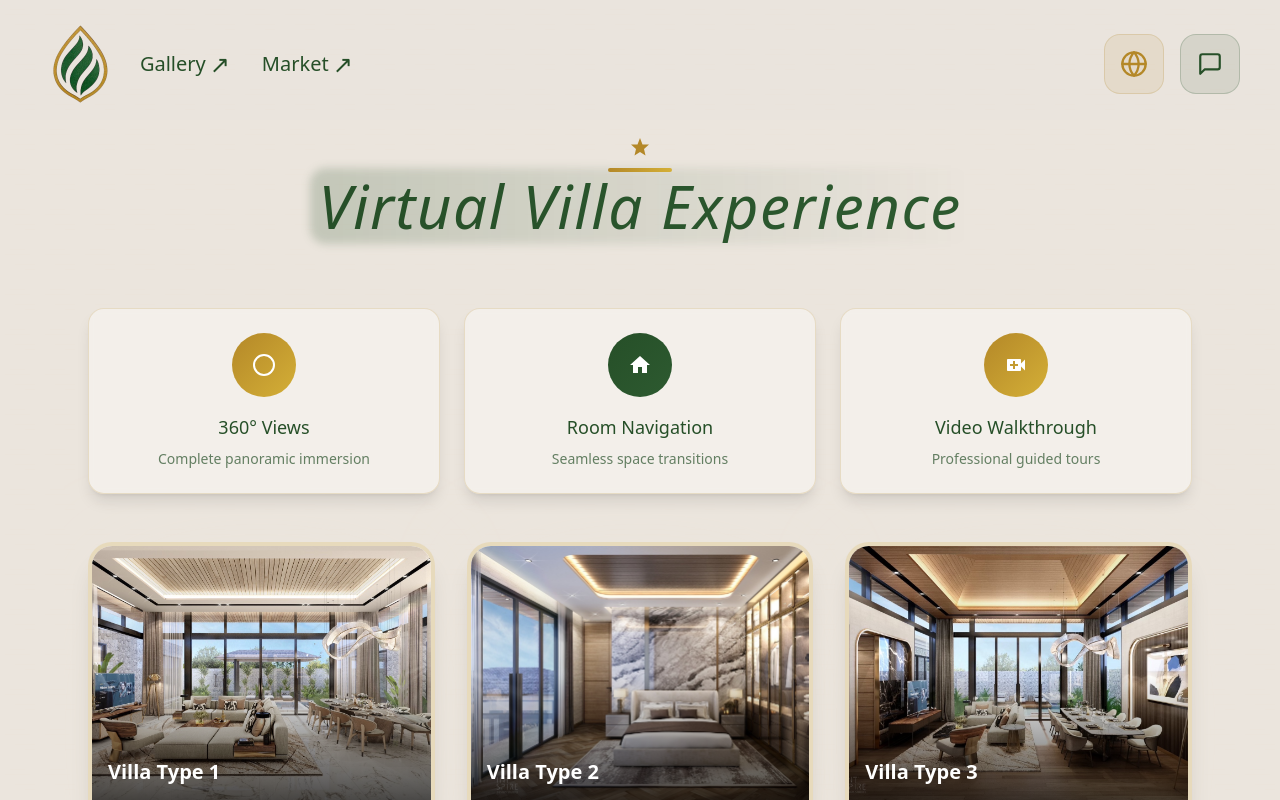
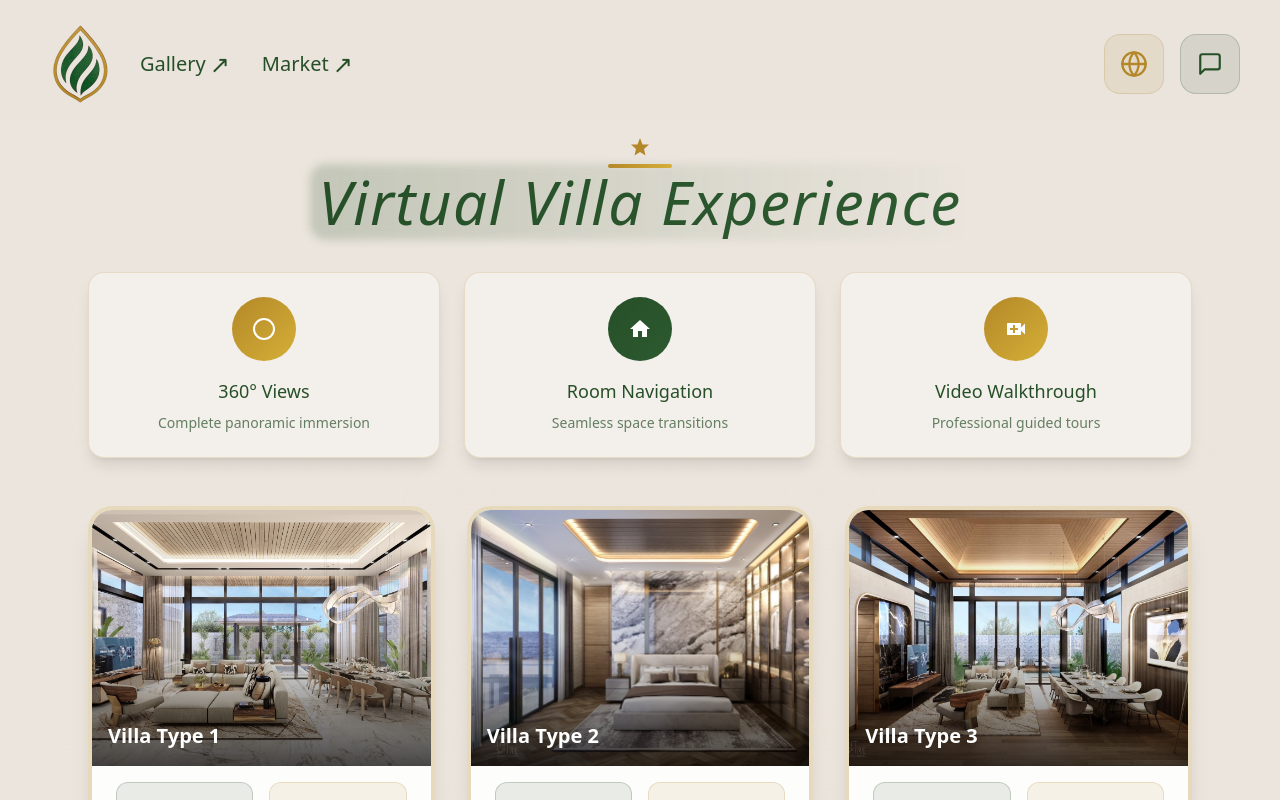
Before and after one commit to Marnfah-Pool-Villas/truffle-clone-v398, a Next.js app in the folder truffle-clone/: page /view in a window 1280 px wide. Shown: the top 800 px of the page. Built offline with nearby package versions, Linux system fonts and the light colour scheme; a web font is replaced by a local one.

Commit message:
Reduce spacing below virtual tour header
cgen-0bb070bb25b34793bcdb2e2cb9339392

```diff
--- a/truffle-clone/src/components/VirtualTourSection.tsx
+++ b/truffle-clone/src/components/VirtualTourSection.tsx
@@ -74,14 +74,14 @@ export default function VirtualTourSection() {
   return (
     <div className="max-w-6xl mx-auto pt-2 sm:pt-4 pb-10 sm:pb-20 px-4 sm:px-6">
       {/* Header */}
-      <div className="flex flex-col gap-y-6 mb-12 text-center">
+      <div className="flex flex-col gap-y-6 mb-6 text-center">
         <div className="relative">
-          <div className="inline-flex items-center gap-2 text-[#b48828] font-medium mb-4">
+          <div className="inline-flex items-center gap-2 text-[#b48828] font-medium mb-3">
             <svg width="24" height="24" viewBox="0 0 24 24" fill="currentColor">
               <path d="M12 2L14.5 8.5L21 8.5L16 13L17.5 19.5L12 16L6.5 19.5L8 13L3 8.5L9.5 8.5L12 2Z"/>
             </svg>
           </div>
-          <div className="relative mb-6">
+          <div className="relative mb-4">
             <h1 className="text-3xl md:text-5xl lg:text-6xl font-light italic text-[#264f28] tracking-wide leading-tight">
               <span className="relative inline-block">
                 <span className="absolute -inset-2 bg-gradient-to-r from-[#264f28]/20 via-[#264f28]/10 to-transparent rounded-2xl blur-sm"></span>
```
